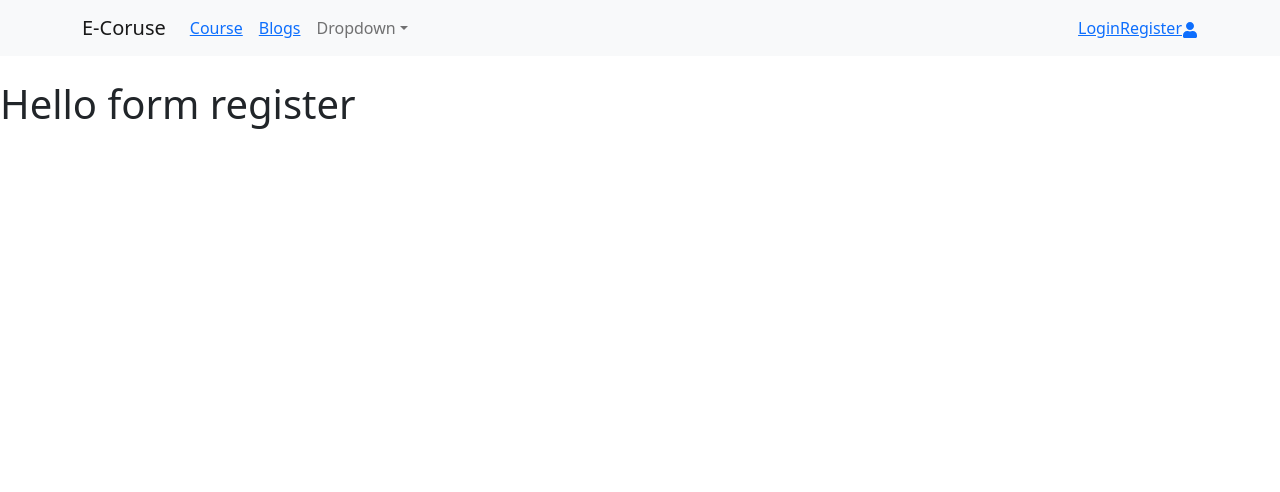
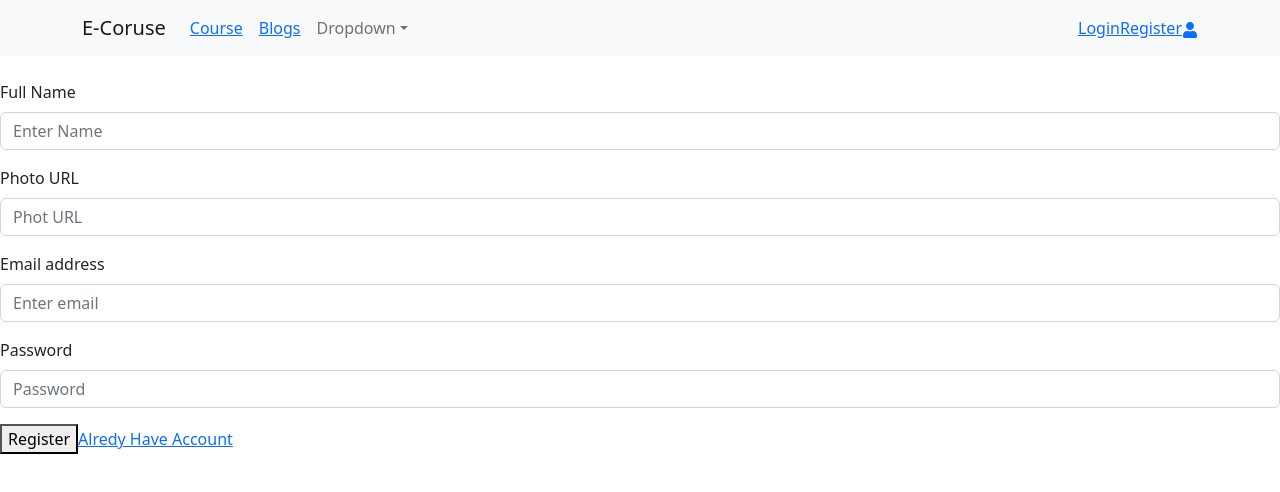
Before and after one commit to imishat/online-crouse-client, a React (Create React App) app: page /register in a window 1280 px wide. Shown: the top 492 px of the page. Built offline with nearby package versions, Linux system fonts and the light colour scheme; no server answers.

Commit message:
add register

```diff
--- a/src/Pages/Sharde/Header/Header.js
+++ b/src/Pages/Sharde/Header/Header.js
@@ -40,7 +40,7 @@ const Header = () => {
                 </Nav>
                 <Nav>
                     <>
-                        {
+                    {
                             user?.uid ?
                                 <>
                                     <span>{user?.displayName}</span>
@@ -55,7 +55,7 @@ const Header = () => {
 
 
                     </>
-                    <Link to="/profile">
+                    <Link>
                         {user?.photoURL ?
                             <Image
                                 style={{ height: '30px' }}
--- a/src/Pages/register/Login/Login.js
+++ b/src/Pages/register/Login/Login.js
@@ -6,6 +6,7 @@ import { ListGroup } from 'react-bootstrap';
 import Button from 'react-bootstrap/Button';
 import Form from 'react-bootstrap/Form';
 import {  FaGithub, FaGoogle } from 'react-icons/fa';
+import { Link } from 'react-router-dom';
 import { AuthContex } from '../../../contex/AuthProvider';
 
 const Login = () => {
@@ -25,12 +26,12 @@ const Login = () => {
         )
 
     }
-    const provider=new GoogleAuthProvider()
+    const provider= new GoogleAuthProvider()
     const handelGoogle=()=>{
         providerLogin(provider)
         .then(result=>{
             const user=result.user;
-            console.log(user)
+
         })
         .catch(error=>console.error(error))
 
@@ -52,12 +53,16 @@ const Login = () => {
         </Form.Group>
 
         <Button variant="primary" type="submit">
+
             Login
+
+
         </Button>
+        <Link to='/register'>Go to Register</Link>
         <Form.Text className="text-danger">
 
         </Form.Text>
-        <div>
+        <div className='mt-3'>
         <ListGroup>
                     <ListGroup.Item onClick={handelGoogle} className='mb-2'><FaGoogle /> Google</ListGroup.Item>
                     <ListGroup.Item className='mb-2'><FaGithub /> GitHud</ListGroup.Item>
--- a/src/Pages/register/Login/Register/Register.js
+++ b/src/Pages/register/Login/Register/Register.js
@@ -1,11 +1,43 @@
 import React from 'react';
+import { Button } from 'react-bootstrap';
+
+import Form from 'react-bootstrap/Form';
+import { Link } from 'react-router-dom';
 
 const Register = () => {
+    const handleSubmit=(event)=>{
+        event.preventDefault();
+        const form = event.target;
+        const name = form.name.value;
+        const photoURL = form.photoURL.value;
+        const email = form.email.value;
+        const password = form.password.value;
+
+    }
+
     return (
-        <div>
-            <h1>Hello form register</h1>
+        <Form onSubmit={handleSubmit}>
+        <Form.Group className="mb-3" controlId="formGroupEmail">
+          <Form.Label>Full Name</Form.Label>
+          <Form.Control name='name' type="text" placeholder="Enter Name" />
+        </Form.Group>
+        <Form.Group className="mb-3" controlId="formBasicEmail">
+            <Form.Label>Photo URL</Form.Label>
+            <Form.Control name="photoURL" type="text" placeholder="Phot URL" />
+        </Form.Group>
 
-        </div>
+        <Form.Group className="mb-3" controlId="formGroupEmail">
+          <Form.Label>Email address</Form.Label>
+          <Form.Control name='email' type="email" placeholder="Enter email" />
+        </Form.Group>
+        <Form.Group className="mb-3" controlId="formGroupPassword">
+          <Form.Label>Password</Form.Label>
+          <Form.Control name='passwprd' type="password" placeholder="Password" />
+
+        </Form.Group>
+        <button variant="primary" type="submit" >Register</button>
+        <Link to='/login'>Alredy Have Account</Link>
+      </Form>
     );
 };
 
--- a/src/contex/AuthProvider.js
+++ b/src/contex/AuthProvider.js
@@ -1,6 +1,6 @@
-import React, { Children, createContext, useState } from 'react';
+import React, { Children, createContext, useEffect, useState } from 'react';
 import app from'../fireBase/fire.config'
-import {getAuth, signInWithEmailAndPassword, signInWithPopup} from'firebase/auth'
+import {getAuth, onAuthStateChanged, signInWithEmailAndPassword, signInWithPopup} from'firebase/auth'
 
 
 
@@ -16,10 +16,21 @@ const AuthProvider = ({children}) => {
     const logIn=(email,password)=>{
         return signInWithEmailAndPassword(auth,email,password)
     }
+    //google login
     const providerLogin = (provider) => {
 
         return signInWithPopup(auth, provider);
     }
+    // get user
+    useEffect(()=>{
+        const unsubcrib=onAuthStateChanged(auth,(currentUser)=>{
+           // setUser(currentUser)
+        })
+
+        return()=>{
+            unsubcrib()
+        }
+    },[])
 
 
     const dataInfo={user,logIn,providerLogin}
```
